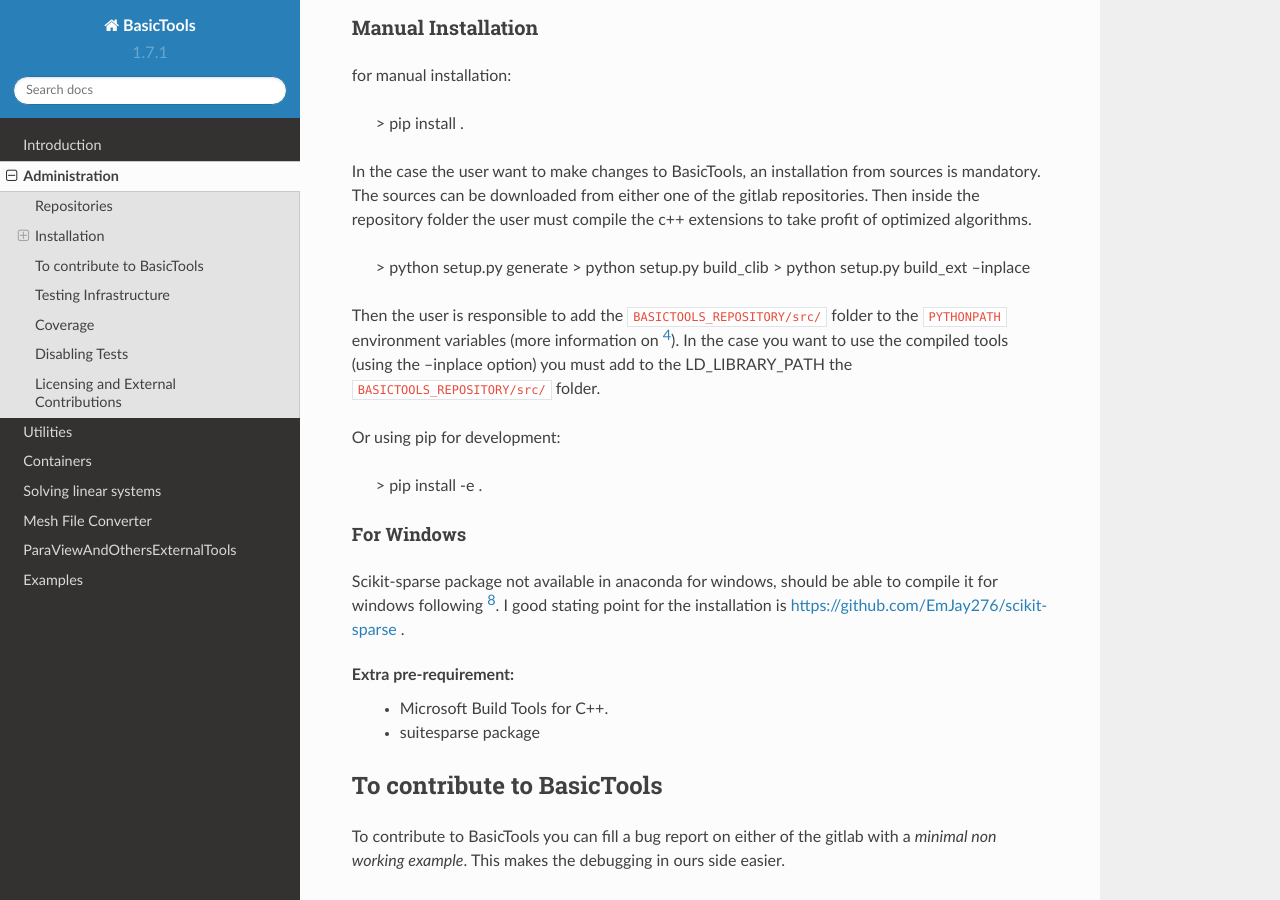
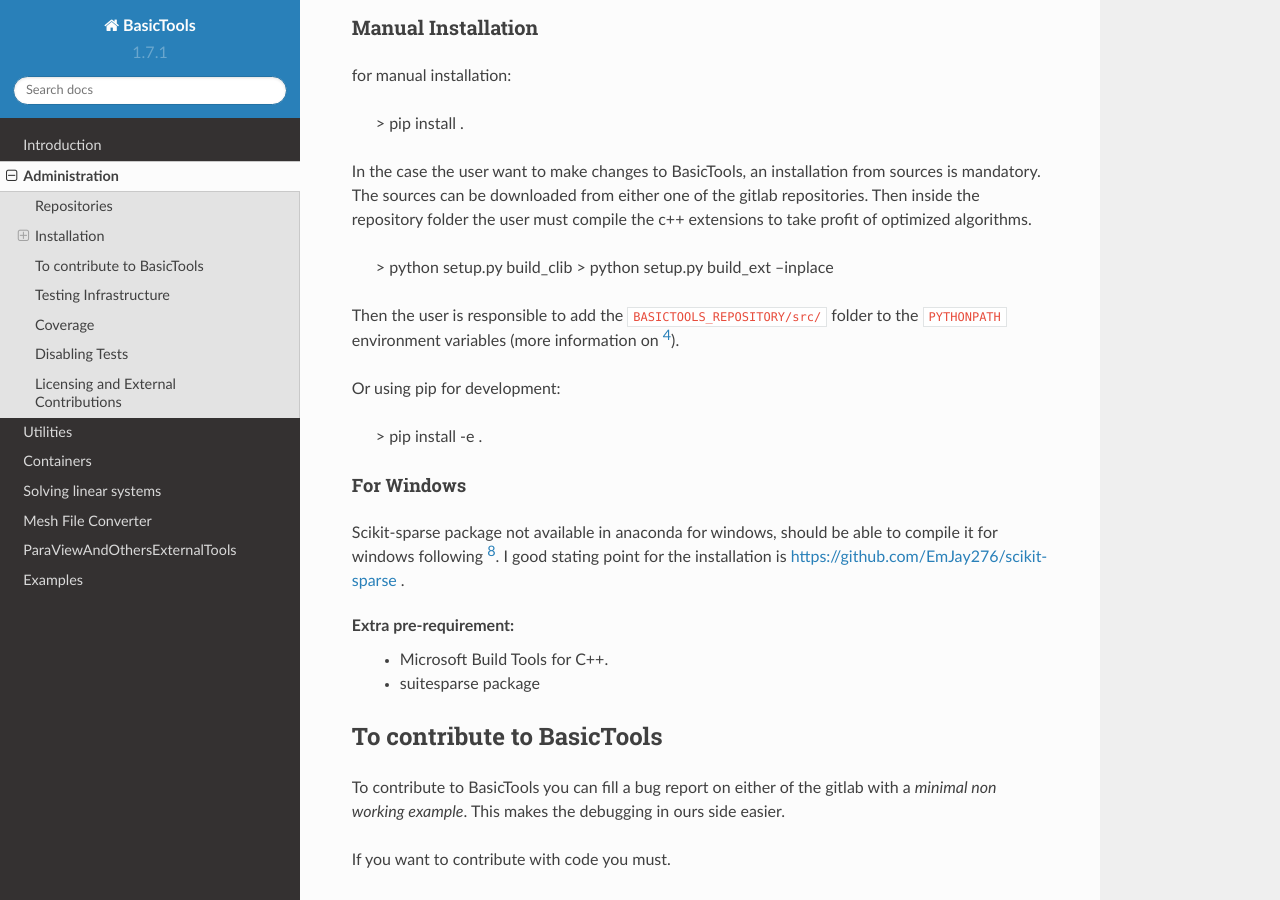
Before and after one commit to basileMarchand/basictools-frozen, a Sphinx documentation site: the page built from docs/Admin.rst, in a window 1280 px wide and 900 px high, scrolled down 1463 px. Built offline with Sphinx 7.4.7 and the Read the Docs theme 2.0.0, drawn with Linux system fonts in a browser that asks for light colours; pages that are not in the unit, such as notebooks, are missing from menus.

```diff
--- a/docs/Admin.rst
+++ b/docs/Admin.rst
@@ -73,12 +73,10 @@ In the case the user want to make changes to BasicTools, an installation from so
 The sources can be downloaded from either one of the gitlab repositories.
 Then inside the repository folder the user must compile the c++ extensions to take profit of optimized algorithms.
 
-    > python setup.py generate
     > python setup.py build_clib
     > python setup.py build_ext --inplace
 
 Then the user is responsible to add the ``BASICTOOLS_REPOSITORY/src/`` folder to the ``PYTHONPATH`` environment variables (more information on [#pythonpathdoc]_).
-In the case you want to use the compiled tools (using the --inplace option) you must add to the LD_LIBRARY_PATH the ``BASICTOOLS_REPOSITORY/src/`` folder.
 
 Or using pip for development:
 
```
Also changed, not shown: README.md (+8 -2 lines).
